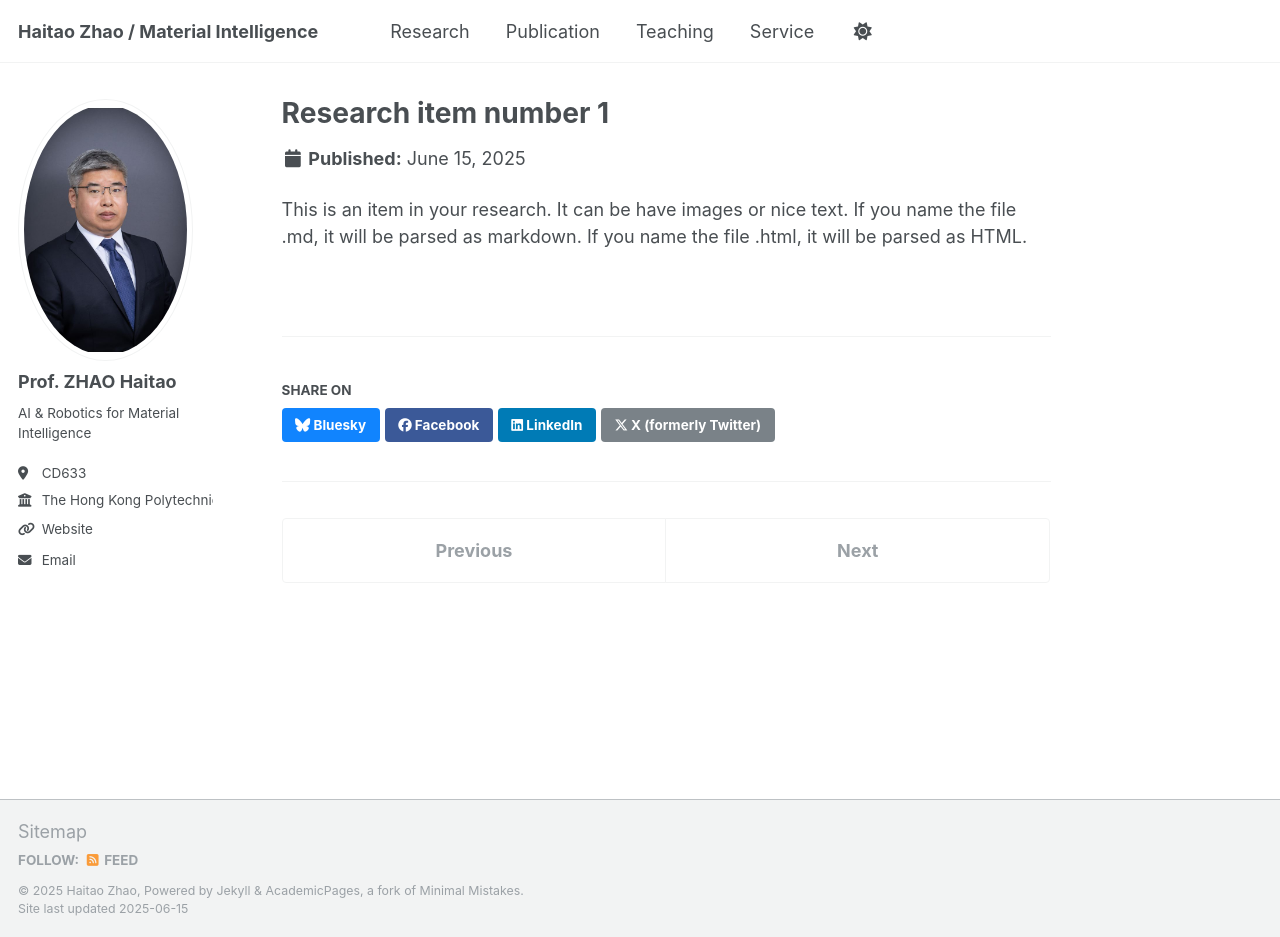
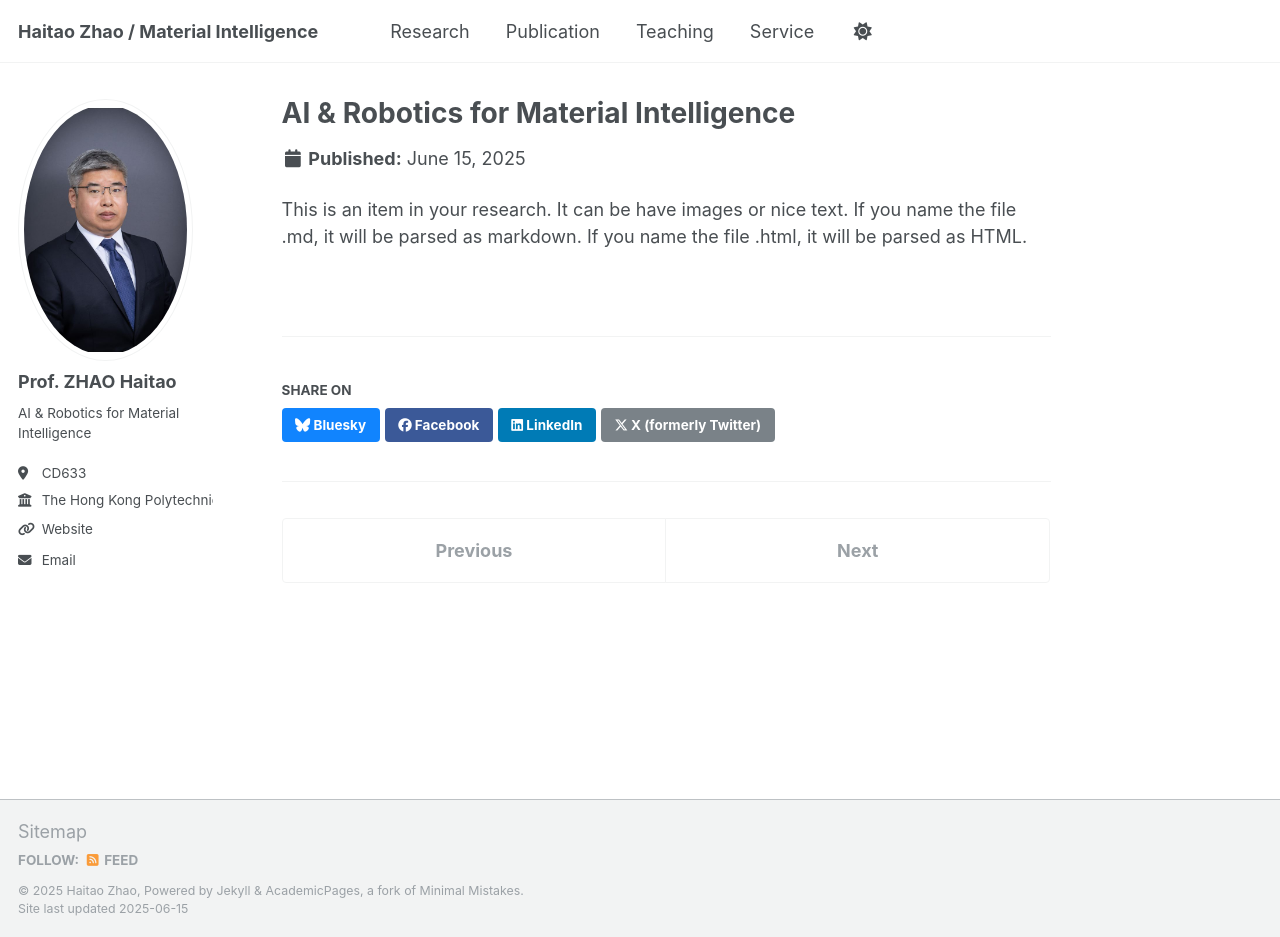
Before and after one commit to HaitaoZhao-PolyU/HaitaoZhao-PolyU.github.io, a Jekyll site: the page built from _research/research-1.md, in a window 1280 px wide and 937 px high. Built offline with Jekyll 4.4.1, drawn with Linux system fonts in a browser that asks for light colours.

Commit message:
Update research-1.md

```diff
--- a/_research/research-1.md
+++ b/_research/research-1.md
@@ -1,6 +1,6 @@
 ---
-title: "Research item number 1"
-excerpt: "Short description of research item number 1<br/><img src='/images/ZHAO_Haitao.jpg'>"
+title: "AI & Robotics for Material Intelligence"
+excerpt: "Data-driven Robotic Synthesis<br/><img src='/images/data-driven robotic synthesis.jpg'>"
 collection: research
 ---
 This is an item in your research. It can be have images or nice text. If you name the file .md, it will be parsed as markdown. If you name the file .html, it will be parsed as HTML.
```
